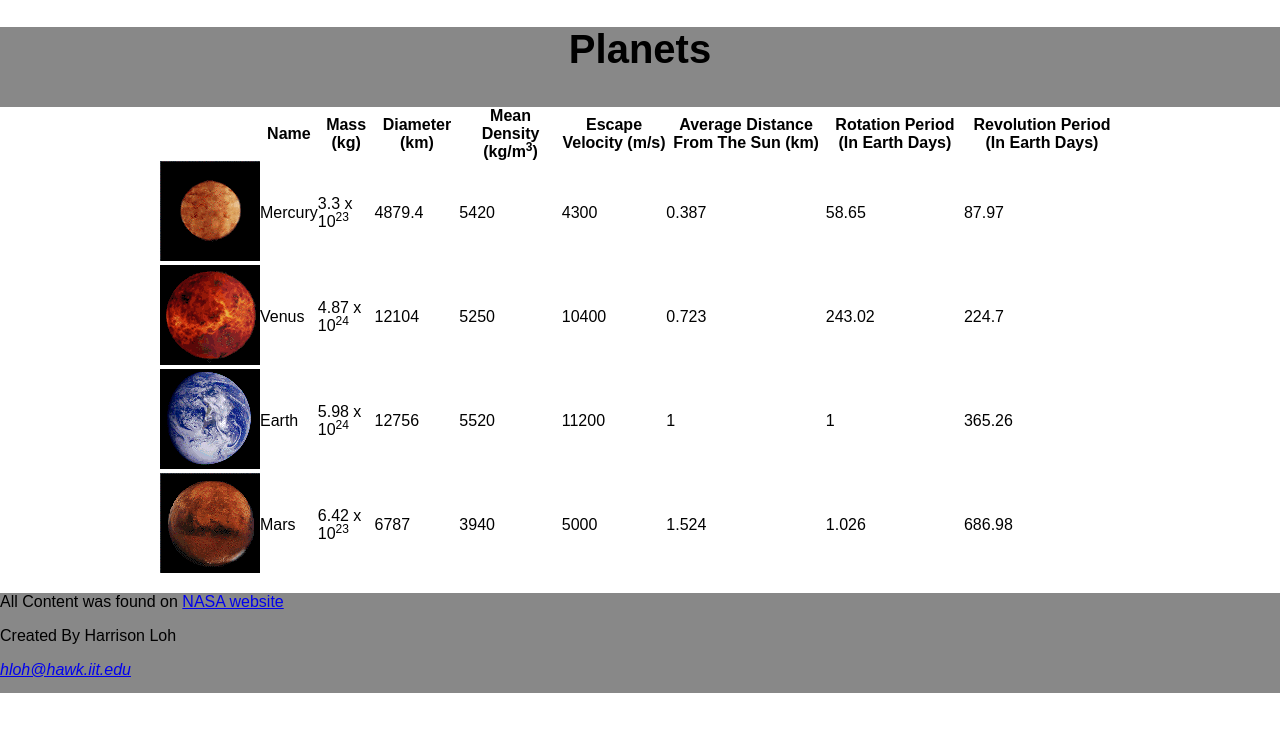
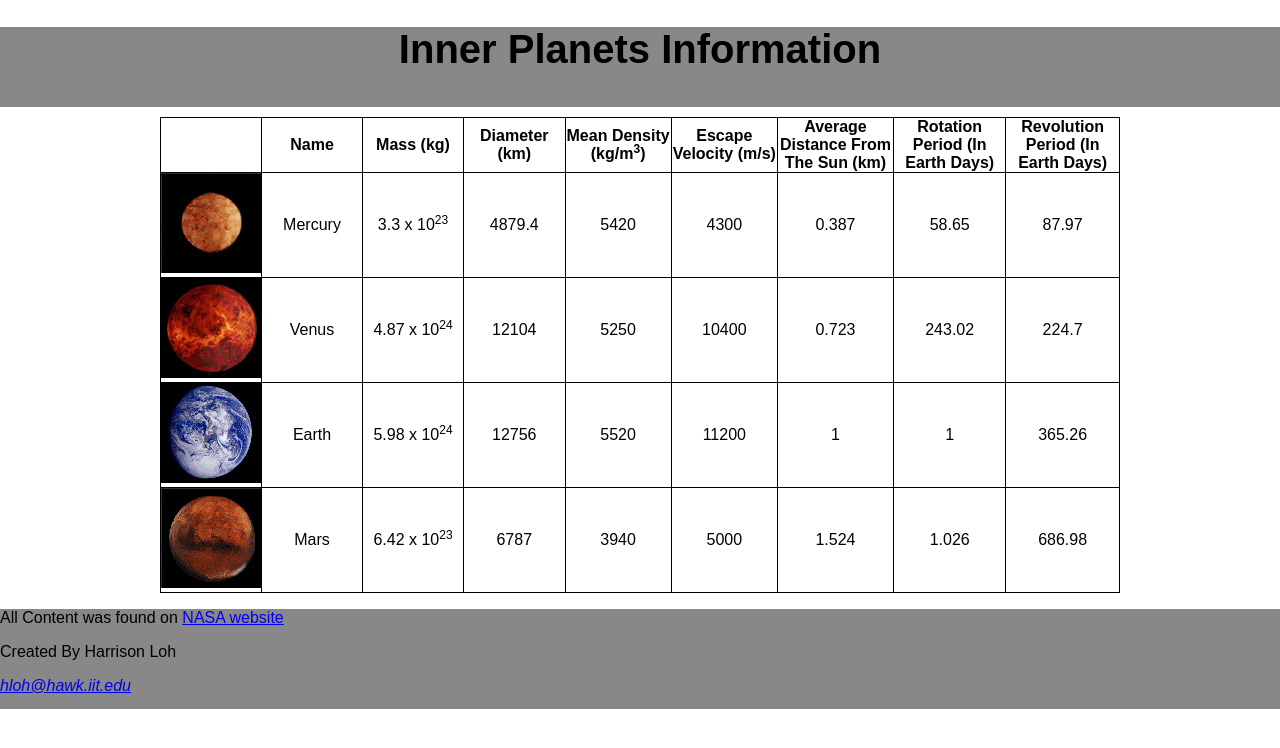
Before and after one commit to harrisonloh/itmd361_Lab5, a plain HTML site: page index.html in a window 1280 px wide. Drawn offline with Linux system fonts and the light colour scheme.

Commit message:
CSS Adjusting and some textual changes

```diff
--- a/css/stylesheet.css
+++ b/css/stylesheet.css
@@ -3,6 +3,19 @@ header {
 	height: 80px;
 	text-align: center;
 	font-size: 20px;
+}
+
+table {
+  margin-top: 10px;
+}
+
+table, th, td {
+  border: 1px solid;
+  text-align: center;
+  vertical-align: center;
+}
+th {
+  min-width: 100px;
 }
 
 #page-wrapper {
--- a/index.html
+++ b/index.html
@@ -8,7 +8,7 @@
   </head>
   <body>
     <header>
-      <h1>Planets</h1>
+      <h1>Inner Planets Information</h1>
     </header>
     <div id = "page-wrapper">
       <table>
```
